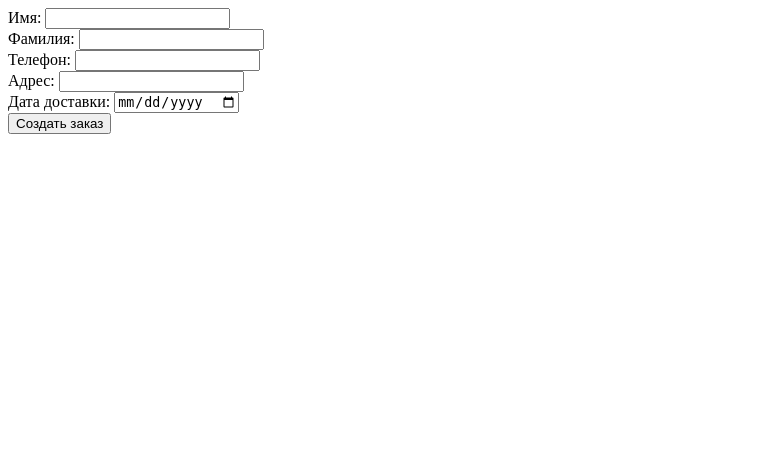
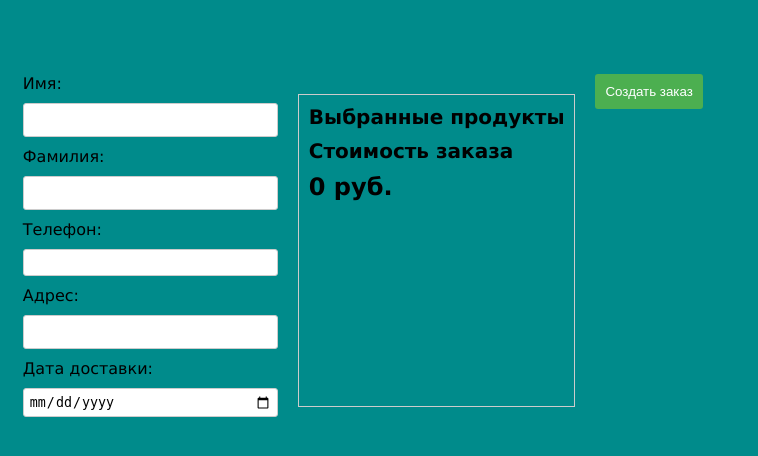
Before and after one commit to dima-in/Oil, a FastAPI app: page /entry in a window 1280 px wide. Shown: the top 456 px of the page, without its empty margins (0-758 px from the left). Run offline with FastAPI, Linux system fonts and the light colour scheme; data that the repository does not hold is empty.

Commit message:
добавлен JavaScript для получения списка и количества выбранных продуктов на странице

```diff
--- a/main.py
+++ b/main.py
@@ -1,4 +1,7 @@
 from datetime import datetime
+
+from starlette.staticfiles import StaticFiles
+
 from OilOrder import OilOrder
 from Catalog import get_oil_prices
 from OrderItem import OrderItem
@@ -13,6 +16,7 @@ from fastapi import FastAPI
 from UseDatabase import UseDatabase
 
 app = FastAPI()
+app.mount("/static", StaticFiles(directory="static"), name="static")
 templates = Jinja2Templates(directory='templates')
 
 
@@ -22,13 +26,11 @@ def view(request: Request):
     entry() - обработчик GET-запроса для вывода начального шаблона
     """
     oil_price_list = get_oil_prices()
-    for item in oil_price_list:
-        print(f'item oil_price_list in view = {item}')
     context = {"request": request, 'title': "Начальная страница", 'oil_price_list': oil_price_list}
     return templates.TemplateResponse('inputdata.html', context)
 
 
-@app.post('/createorder')
+@app.post('/create-order')
 async def create_order(request: Request):
     with UseDatabase(config) as cursor:
         form_data = await request.form()
@@ -38,7 +40,8 @@ async def create_order(request: Request):
         surname = form_data.get('surname')
         phone = form_data.get('phone')
         address = form_data.get('address')
-        products = form_data.getlist('select_products')
+        products = form_data.get('selected_products')
+        print(f'products =  {products}')
         shipping_date = datetime.strptime(form_data.get('shipping_date'), '%Y-%m-%d')  # парсим дату доставки из формы
 
         """запрос в БД осуществляет поикс клиента по номеру телефона """
@@ -55,6 +58,7 @@ async def create_order(request: Request):
             customer_id = cursor.lastrowid  # получаем ID нового клиента
         else:
             customer_id = existing_customer[0]  # получаем ID существующего клиента
+
         """создание экземпляра клиента customer для передачи в экземпляр заказа order"""
         customer = Customer(id=customer_id, name=name, surname=surname, phone=phone, address=address)
         """создание экземпляр заказа"""
@@ -64,8 +68,9 @@ async def create_order(request: Request):
         создание экземпляра продукта product и добавление с список деталей заказа
         """
         for product in products:  # получаем детали заказа из формы
-            oil_name, volume, price = product.split('_')
-            product = OrderItem(oil_name=oil_name, volume=volume, count=1, price=price)
+            print(f'product in for {product}')
+            oil_name, volume, price, count = product.split(',')
+            product = OrderItem(oil_name=oil_name, volume=volume, count=count, price=price)
             order.add_bottle(product)
 
         """сохранение заказ в БД"""
@@ -81,7 +86,7 @@ async def create_order(request: Request):
                            (order_id, product.oil_name, product.volume, product.count, product.price))
 
 
-@app.get('/vieworders')
+@app.get('/view-orders')
 def show_orders(request: Request):
     with UseDatabase(config) as cursor:
         _SQL_select_all = """SELECT * FROM orders
@@ -91,7 +96,7 @@ def show_orders(request: Request):
         _SQL_select_all2 = """SELECT * FROM order_details
                             JOIN customers ON order_details.customer_id = customers.id;
                             JOIN orders ON customers.order_id = orders.id
-"""
+                            """
         cursor.execute(_SQL_select_all2)
         order = cursor.fetchall()
         context = {'request': request, 'title': "Начальная страница", 'order': order}
--- a/static/hf.css
+++ b/static/hf.css
@@ -1,11 +1,94 @@
+select {
+    height: 20em; /* задаем высоту списка */
+    overflow-y: scroll; /* добавляем вертикальный скроллбар */
+}
+
+.product-wrap{
+    display: flex; flex-wrap: wrap;
+}
+
+.product-card{
+    flex: 1 1 200px;
+    margin: 10px;
+}
+
+.order-info {
+  margin: 20px;
+}
+
+.order-info h2 {
+  margin-top: 0;
+}
+
+.customer-details {
+  display: flex;
+}
+
+.customer-details label {
+  display: block;
+  margin-bottom: 10px;
+}
+
+.customer-details input[type="text"],
+.customer-details input[type="tel"],
+.customer-details input[type="date"] {
+  width: 100%;
+  padding: 5px;
+  margin-bottom: 10px;
+  border: 1px solid #ccc;
+  border-radius: 3px;
+  box-sizing: border-box;
+}
+
+.customer-details input[type="submit"] {
+  padding: 10px;
+  background-color: #4CAF50;
+  color: #fff;
+  border: none;
+  border-radius: 3px;
+  cursor: pointer;
+}
+
+.product-quantity {
+  width: 100%;
+  padding: 5px;
+  margin-bottom: 10px;
+  border: 1px solid #ccc;
+  border-radius: 3px;
+  box-sizing: border-box;
+}
+
+.order-info {
+  position: relative;
+  margin: 20px;
+  border: 1px solid #ccc;
+  padding: 10px;
+}
+
+.order-info h2 {
+  font-size: 20px;
+  font-weight: bold;
+  margin-bottom: 10px;
+}
+
+#products-list {
+  margin-bottom: 10px;
+}
+
+#total-price {
+  font-size: 24px;
+  font-weight: bold;
+}
+
+
 body {
   font-family:      Verdana, Geneva, Arial, sans-serif;
   font-size:        medium;
   background-color: darkcyan;
   margin-top:       5%;
   margin-bottom:    5%;
-  margin-left:      10%;
-  margin-right:     10%;
+  margin-left:      1%;
+  margin-right:     1%;
   padding:          10px 10px 10px 10px;
 }
 a {
@@ -55,7 +138,7 @@ border-collapse:    collapse;
 }
 
 td, th {
-border:             thin dotted gray;
+border:thin dotted gray;
 }
 
 /*** Inputs ***/
@@ -63,7 +146,9 @@ input[type=text] {
   font-size:        115%;
   width:            30em;
 }
-input[type=submit] {
+create-button {
+  flex: 1;
+  text-align: right;
   font-size:        125%;
 }
 select {
--- a/templates/inputdata.html
+++ b/templates/inputdata.html
@@ -2,9 +2,12 @@
 <html>
 <head>
     <title>Создание заказа</title>
+    <link rel="stylesheet" href="./static/hf.css" />
 </head>
 <body>
-    <form method="post" action="/createorder">
+    <form method="post" action="/create-order">
+        <div class="customer-details">
+            <div>
                 <label for="name">Имя:</label>
                 <input type="text" name="name" id="name" required><br>
 
@@ -19,21 +22,65 @@
 
                 <label for="shipping_date">Дата доставки:</label>
                 <input type="date" name="shipping_date" id="shipping_date" required><br>
-
-
-
+            </div>
+            <div class="order-info">
+                <h2>Выбранные продукты</h2>
+                <div id="products-list"></div>
+                <h2>Стоимость заказа</h2>
+                <div id="total-price"></div>
+            </div>
+            <div class="create-button">
+                <input type="submit" value="Создать заказ">
+            </div>
+        </div>
 
         {% if oil_price_list %}
-    <label for="products">Продукты чекбокс:</label>
+            <div class="product-wrap">
                 {% for oil_name, volume, price in oil_price_list %}
-        <input type="checkbox" id="product_{{ loop.index }}" name="select_products" value="{{ oil_name }}_{{ volume }}_{{ price }}">
-        <label for="product_{{ loop.index }}">{{ oil_name }} {{ volume }}мл - {{ price }} руб/л</label><br>
+                    <div class="product-card" >
+                        <label for="{{ oil_name }}_{{ volume }}">{{ oil_name }} {{ volume }}мл - {{ price }} руб/л</label>
+                        <input type="number" name="{{ oil_name }}_{{ volume }}" id="{{ oil_name }}_{{ volume }}" value="0" min="0" class="product-quantity">
+                    </div>
                 {% endfor %}
+            </div>
         {% endif %}
 
+            <script>
+                const productsList = document.getElementById('products-list');
+                const totalPrice = document.getElementById('total-price');
 
+                function updateOrderInfo() {
+                let selectedProducts = [];
+                let selectedNameVolumePrice = [];
+                let priceSum = 0;
+                let quantity
+                let oil_name = '{{ oil_name }}';
+                let volume = '{{ volume }}';
+                let price = '{{ price }}';
 
-        <input type="submit" value="Создать заказ">
+                {% for oil_name, volume, price in oil_price_list %}
+                    quantity = parseInt(document.getElementById('{{ oil_name }}_{{ volume }}').value);
+                    if (quantity > 0) {
+                    selectedProducts.push(`{{oil_name}} {{volume}}мл x ${quantity}`);
+                    priceSum += quantity * {{ price }};
+                }
+                {% endfor %}
+
+                document.getElementById('selected-products').value = selectedProducts.join(',');
+                productsList.innerHTML = selectedProducts.join('<br>');
+
+                totalPrice.innerHTML = `${priceSum} руб.`;
+            }
+
+            // вызываем функцию updateOrderInfo при изменении количества товаров
+                document.querySelectorAll('input[type="number"]').forEach(input => {
+                input.addEventListener('input', updateOrderInfo);
+            });
+
+            // вызываем функцию updateOrderInfo при загрузке страницы
+                window.addEventListener('load', updateOrderInfo);
+
+            </script>
+        <input type="hidden" name="selected_products" id="selected-products" value="">
     </form>
 </body>
-</html>
```
Also changed, not shown: Catalog.py (+14 -19 lines), DBTable.py (+13 -0 lines). Lines whose indentation alone changed are shown as unchanged.
